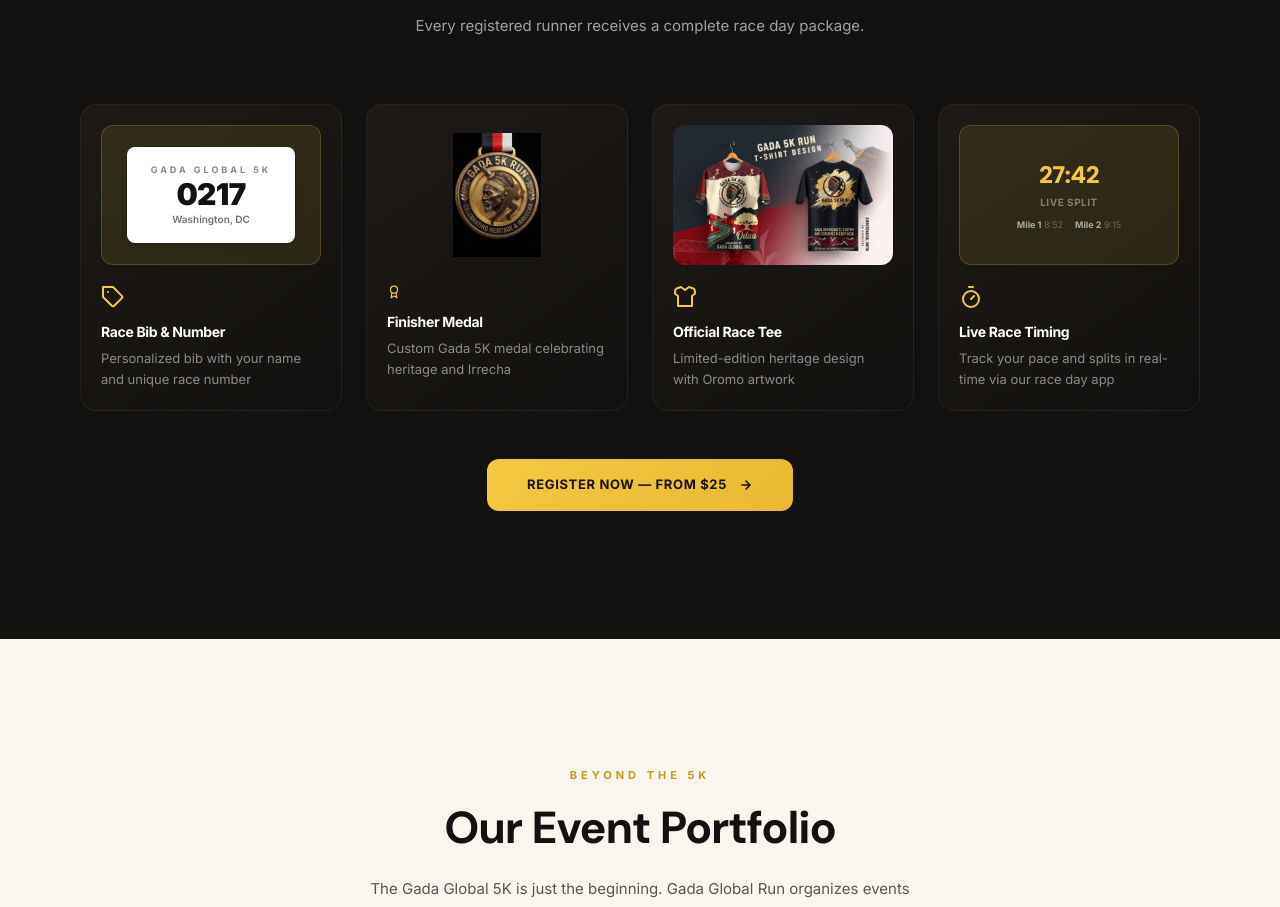
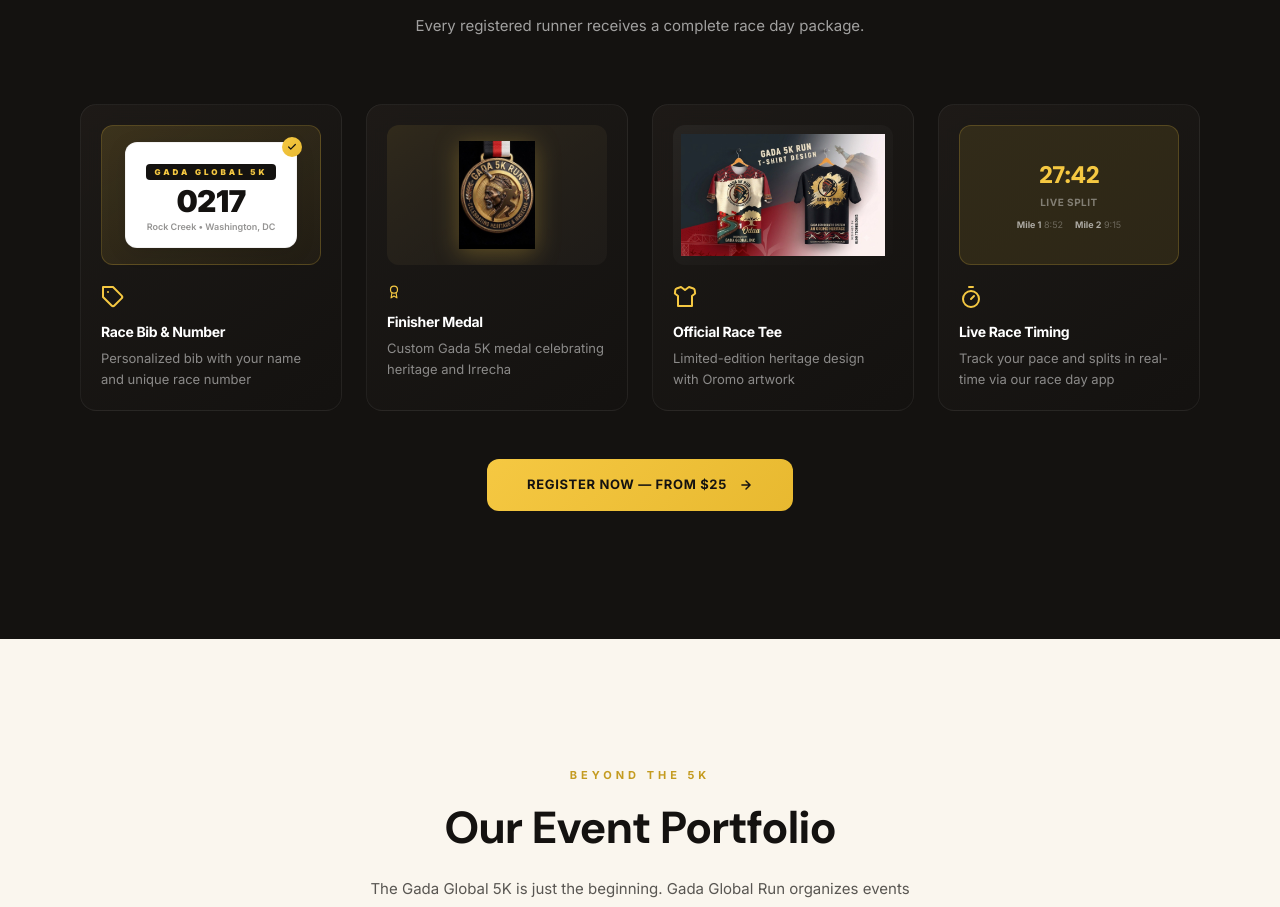
Before and after one commit to OliTamrat/gada-global-5k, a Next.js app: page / in a window 1280 px wide. Shown: the part 2100-3007 px from the top of the page. Built offline with nearby package versions, Linux system fonts and the light colour scheme.

Commit message:
Polish What's Included cards: bib, medal, and tee visuals
- Race Bib: branded badge header, checkmark indicator, refined layout
- Finisher Medal: gradient bg replacing black rectangle, gold drop shadow
- Race Tee: object-contain to show single shirt properly instead of cropped pair

```diff
--- a/src/app/page.tsx
+++ b/src/app/page.tsx
@@ -162,11 +162,14 @@ export default function Home() {
                 title: "Race Bib & Number",
                 desc: "Personalized bib with your name and unique race number",
                 visual: (
-                  <div className="h-[140px] rounded-xl bg-yellow/10 border border-yellow/20 flex items-center justify-center mb-5">
-                    <div className="bg-white rounded-lg px-6 py-4 text-center shadow-md">
-                      <div className="text-[9px] font-bold tracking-[3px] uppercase text-charcoal/50">Gada Global 5K</div>
-                      <div className="text-3xl font-black text-charcoal tracking-tight">0217</div>
-                      <div className="text-[10px] font-semibold text-charcoal/60">Washington, DC</div>
+                  <div className="h-[140px] rounded-xl bg-gradient-to-br from-yellow/15 to-yellow/5 border border-yellow/20 flex items-center justify-center mb-5">
+                    <div className="bg-white rounded-xl px-5 py-3.5 text-center shadow-[0_4px_20px_rgba(0,0,0,0.1)] border border-charcoal/5 relative">
+                      <div className="absolute -top-1.5 -right-1.5 w-5 h-5 rounded-full yellow-card flex items-center justify-center">
+                        <svg width="10" height="10" viewBox="0 0 24 24" fill="none" stroke="currentColor" strokeWidth="3" strokeLinecap="round" strokeLinejoin="round"><path d="M20 6L9 17l-5-5"/></svg>
+                      </div>
+                      <div className="text-[8px] font-black tracking-[3px] uppercase text-yellow bg-charcoal rounded px-2 py-0.5 inline-block mb-1.5">Gada Global 5K</div>
+                      <div className="text-3xl font-black text-charcoal tracking-tight leading-none">0217</div>
+                      <div className="text-[9px] font-semibold text-charcoal/45 mt-1">Rock Creek &bull; Washington, DC</div>
                     </div>
                   </div>
                 ),
@@ -176,8 +179,8 @@ export default function Home() {
                 title: "Finisher Medal",
                 desc: "Custom Gada 5K medal celebrating heritage and Irrecha",
                 visual: (
-                  <div className="h-[140px] rounded-xl overflow-hidden mb-5 relative">
-                    <Image src="/images/finisher-medal.jpg" alt="Finisher medal" fill className="object-contain p-2" />
+                  <div className="h-[140px] rounded-xl overflow-hidden mb-5 relative bg-gradient-to-br from-yellow/10 to-charcoal-light">
+                    <Image src="/images/finisher-medal.jpg" alt="Finisher medal" fill className="object-contain p-4 drop-shadow-[0_4px_12px_rgba(245,200,66,0.3)]" />
                   </div>
                 ),
               },
@@ -186,8 +189,8 @@ export default function Home() {
                 title: "Official Race Tee",
                 desc: "Limited-edition heritage design with Oromo artwork",
                 visual: (
-                  <div className="h-[140px] rounded-xl overflow-hidden mb-5 relative">
-                    <Image src="/products/heritage-tee.jpg" alt="Race tee" fill className="object-cover object-center" />
+                  <div className="h-[140px] rounded-xl overflow-hidden mb-5 relative bg-gradient-to-br from-white/5 to-transparent">
+                    <Image src="/products/heritage-tee.jpg" alt="Race tee" fill className="object-contain object-center p-2" />
                   </div>
                 ),
               },
```
